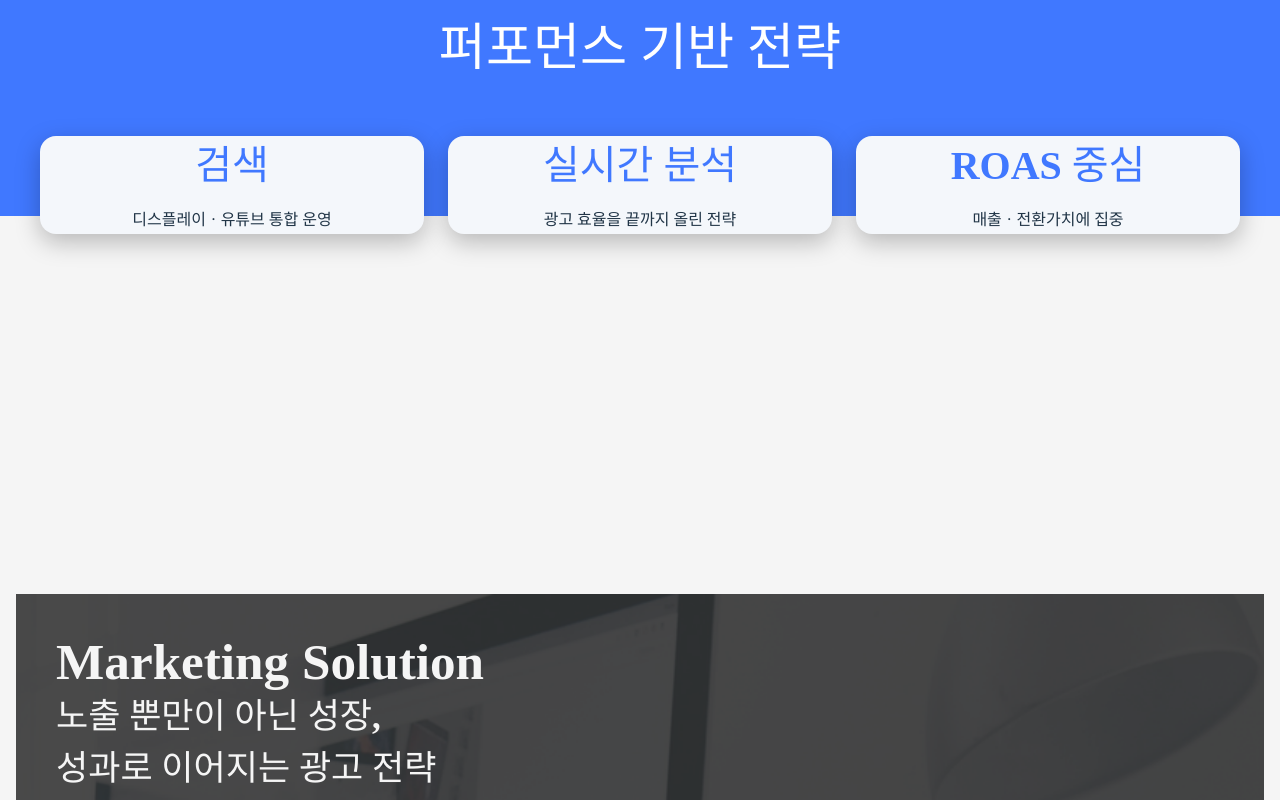
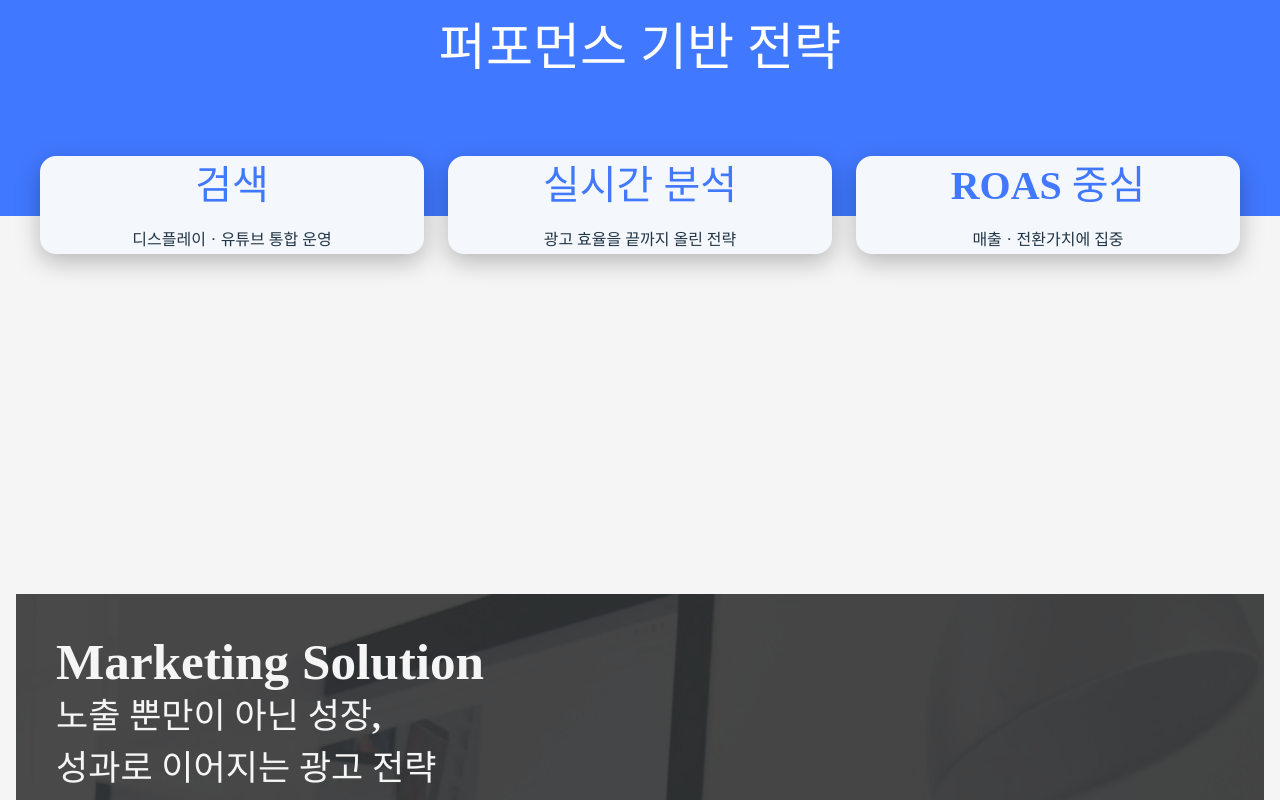
Before and after one commit to l1lsang/deyeon, a React (Vite) app: page / in a window 1280 px wide. Shown: the part 920-1720 px from the top of the page. Built offline with nearby package versions, Linux system fonts and the light colour scheme.

Commit message:
Update App.css

```diff
--- a/src/App.css
+++ b/src/App.css
@@ -681,7 +681,7 @@ button:hover {
   }
 }
 .card {
-  transform: translateY(-200px);
+  transform: translateY(-180px);
 }
 @media (max-width: 768px) {
   .card {
```
